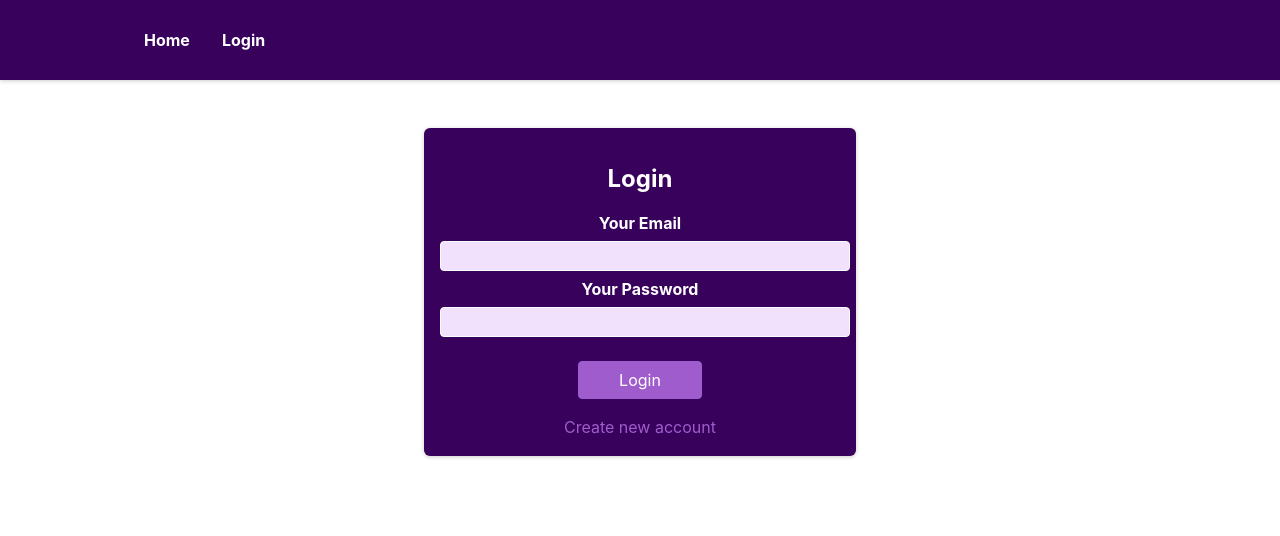
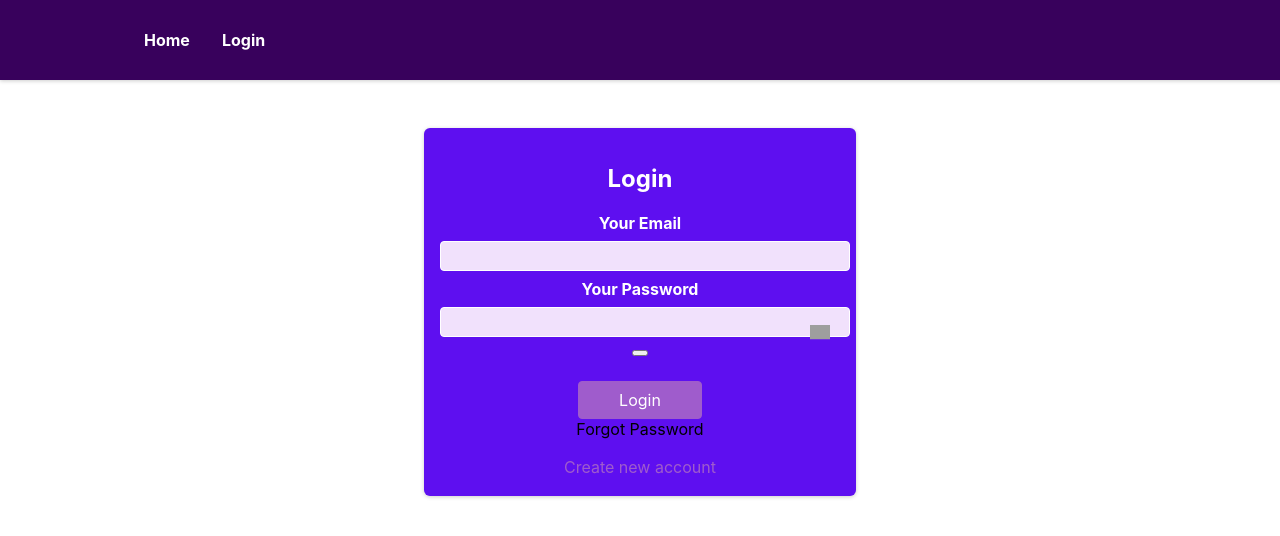
Before and after one commit to PonmathiPonraj/Expense-Tracker, a React (Create React App) app: page /Login in a window 1280 px wide. Shown: the top 536 px of the page. Built offline with nearby package versions, Linux system fonts and the light colour scheme; grey boxes are pictures that could not be loaded.

Commit message:
login screen

```diff
--- a/src/components/Login/Login.js
+++ b/src/components/Login/Login.js
@@ -3,35 +3,31 @@ import classes from './Login.module.css';
 import AuthContext from '../../store/AuthContext';
 import { useNavigate } from 'react-router-dom';
 
+// Import or define the eye icon URL
+const eyeIconUrl = 'https://tse3.mm.bing.net/th?id=OIP.32AFxKPGbh-H_qiUQDPMfwHaHa&pid=Api&P=0&h=220';
+
 const Login = () => {
-    const navigate=useNavigate();
+    const navigate = useNavigate();
     const [isLogin, setIsLogin] = useState(true);
     const [isLoading, setIsLoading] = useState(false);
+    const [showPassword, setShowPassword] = useState(false);
     const authCtx = useContext(AuthContext);
     const emailInputRef = useRef();
     const passwordInputRef = useRef();
-    const confirmPasswordInputRef = useRef(); // Move it here
 
     const submitHandler = (event) => {
         event.preventDefault();
-        console.log("yes you clicked submit");
         const enteredEmail = emailInputRef.current.value;
         const enteredPassword = passwordInputRef.current.value;
-        const enteredConfirmPassword = confirmPasswordInputRef.current.value;
 
         localStorage.setItem('email', enteredEmail);
         setIsLoading(true);
         let url;
 
         if (isLogin) {
-            url = 'https://identitytoolkit.googleapis.com/v1/accounts:signInWithPassword?key=AIzaSyCgl1Kkkaw7_gJny8ISnqxhFean3l_05B8';
+            url = 'https://identitytoolkit.googleapis.com/v1/accounts:signInWithPassword?key=YOUR_API_KEY';
         } else {
-            if (enteredPassword !== enteredConfirmPassword) {
-              alert('Passwords do not match.');
-              setIsLoading(false);
-              return;
-            }
-            url = 'https://identitytoolkit.googleapis.com/v1/accounts:signUp?key=AIzaSyCgl1Kkkaw7_gJny8ISnqxhFean3l_05B8';
+            url = 'https://identitytoolkit.googleapis.com/v1/accounts:signUp?key=YOUR_API_KEY';
         }
 
         fetch(url, {
@@ -48,13 +44,12 @@ const Login = () => {
         .then((res) => {
             setIsLoading(false);
             if (res.ok) {
-                navigate('/')
+                navigate('/');
                 return res.json();
-            }
-            else {
+            } else {
                 if (!res.ok) {
                     return res.json().then((data) => {
-                        let errorMessage = "Authentication unsuccessful";
+                        let errorMessage = 'Authentication unsuccessful';
                         if (data && data.error && data.error.message) {
                             errorMessage = data.error.message;
                         }
@@ -62,16 +57,21 @@ const Login = () => {
                     });
                 }
             }
-            }).then((data) => {
+        })
+        .then((data) => {
             authCtx.login(data.idToken);
-                // history.push('/')
-            }).catch((err) => {
-                alert(err.message)
         })
+        .catch((err) => {
+            alert(err.message);
+        });
     };
 
     const switchAuthModeHandler = () => {
         setIsLogin((prevState) => !prevState);
+    };
+
+    const togglePasswordVisibility = () => {
+        setShowPassword((prevState) => !prevState);
     };
 
     return (
@@ -80,31 +80,38 @@ const Login = () => {
                 <h1>{isLogin ? 'Login' : 'Sign Up'}</h1>
                 <form onSubmit={submitHandler}>
                     <div className={classes.control}>
-                        <label htmlFor='email'>Your Email</label>
-                        <input type='email' id='email' required ref={emailInputRef} />
+                        <label htmlFor="email">Your Email</label>
+                        <input type="email" id="email" required ref={emailInputRef} />
                     </div>
                     <div className={classes.control}>
-                        <label htmlFor='password'>Your Password</label>
-                        <input type='password' id='password' required ref={passwordInputRef} />
+                        <label htmlFor="password">Your Password</label>
+                        <div className={classes.passwordInput}>
+                            <input
+                                type={showPassword ? 'text' : 'password'}
+                                id="password"
+                                required
+                                ref={passwordInputRef}
+                            />
+                            <button
+                                type="button"
+                                className={classes.togglePassword}
+                                onClick={togglePasswordVisibility}
+                            >
+                                <img
+                                    src={eyeIconUrl}
+                                    alt={showPassword ? 'Hide Password' : 'Show Password'}
+                                    className={classes.eyeIcon}
+                                />
+                            </button>
                         </div>
-                    {/* Add a conditional check for Confirm Password */}
-                    {!isLogin && (
-                        <div className={classes.control}>
-                            <label htmlFor='confirm-password'>Confirm Password</label>
-                            <input
-                                type='password'
-                                id='confirm-password'
-                                required
-                                ref={confirmPasswordInputRef}
-                            />
                     </div>
-                    )}
                     <div className={classes.actions}>
                         {!isLoading && (
-                            <button type='submit'>{isLogin ? 'Login' : 'Sign up'}</button>
+                            <button type="submit">{isLogin ? 'Login' : 'Sign up'}</button>
                         )}
+                        <div>Forgot Password</div>
                         <button
-                            type='button'
+                            type="button"
                             className={classes.toggle}
                             onClick={switchAuthModeHandler}
                         >
--- a/src/components/Login/Login.module.css
+++ b/src/components/Login/Login.module.css
@@ -3,28 +3,24 @@
     width: 95%;
     max-width: 25rem;
     border-radius: 6px;
-    background-color: #38015c;
+    background-color: #5e0ff0;
     box-shadow: 0 1px 4px rgba(0, 0, 0, 0.2);
     padding: 1rem;
     text-align: center;
   }
-
   .auth h1 {
     text-align: center;
     color: white;
   }
-
   .control {
     margin-bottom: 0.5rem;
   }
-
   .control label {
     display: block;
     color: white;
     font-weight: bold;
     margin-bottom: 0.5rem;
   }
-
   .control input {
     font: inherit;
     background-color: #f1e1fc;
@@ -35,15 +31,12 @@
     text-align: left;
     padding: 0.25rem;
   }
-
   .actions {
     margin-top: 1.5rem;
     display: flex;
     flex-direction: column;
     align-items: center;
-    color:white;
   }
-
   .actions button {
     cursor: pointer;
     font: inherit;
@@ -53,12 +46,10 @@
     border-radius: 4px;
     padding: 0.5rem 2.5rem;
   }
-
   .actions button:hover {
     background-color: #873abb;
     border-color: #873abb;
   }
-
   .actions .toggle {
     margin-top: 1rem;
     background-color: transparent;
@@ -66,8 +57,37 @@
     border: none;
     padding: 0.15rem 1.5rem;
   }
-
   .actions .toggle:hover {
     background-color: transparent;
     color: #ae82cc;
   }
+ /* Add this CSS to style the password input container */
+.passwordInput {
+  position: relative;
+}
+
+/* Add this CSS to style the eye icon */
+.eyeIcon {
+  width: 20px; /* Adjust the width as needed */
+  height: auto; /* Maintain aspect ratio */
+  cursor: pointer; /* Change cursor to pointer on hover */
+  position: absolute;
+  right: 10px; /* Adjust the right position as needed */
+  top: 50%; /* Center vertically */
+  transform: translateY(-50%);
+}
+/* Add this CSS to style the eye icon */
+.eyeIcon {
+    width: 20px; /* Adjust the width as needed */
+    height: auto; /* Maintain aspect ratio */
+    cursor: pointer; /* Change cursor to pointer on hover */
+    position: absolute;
+    right: 10px; /* Adjust the right position as needed */
+    top: 50%; /* Center vertically */
+    transform: translateY(-50%);
+  }
+
+  /* Optionally, you can add hover effects for the eye icon */
+  .eyeIcon:hover {
+    opacity: 0.7; /* Adjust opacity on hover */
+  }
--- a/src/store/AuthContext.js
+++ b/src/store/AuthContext.js
@@ -1,10 +1,9 @@
 import { createContext } from "react";
-
 const AuthContext = createContext ({
-    token:null,
-    isLoggedin:false,
-    login:()=>{},
-    logout:()=>{},
-});
+    token: null,
+    isLoggedin: false,
+    login: (token)=>{},
+    logout: ()=>{},
+})
 
 export default AuthContext;
```
Lines whose indentation alone changed are shown as unchanged.
